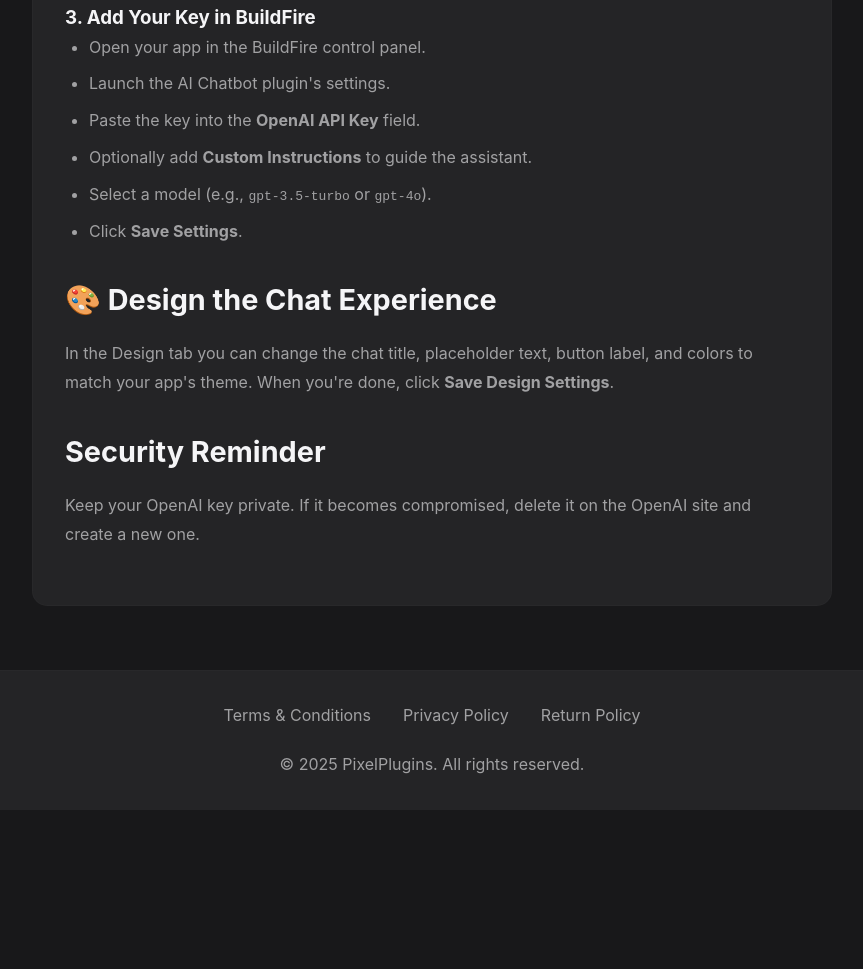
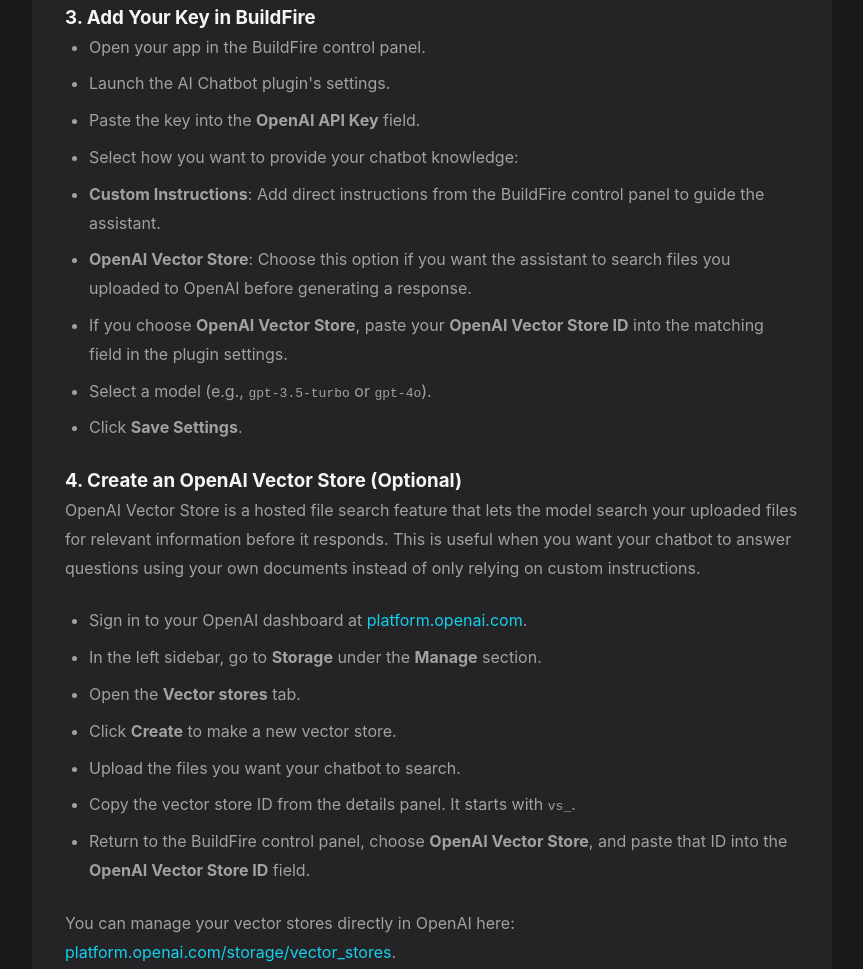
Before and after one commit to Pixel-Plugins/website, a website: page articles/buildfire-ai-chatbot.html in a window 1280 px wide. Shown: the part 962-1931 px from the top of the page, without its empty margins (208-1071 px from the left). Before the commit the page ends 1772 px from the top, so only its background shows below. Drawn offline with Linux system fonts and the light colour scheme.

Commit message:
Update AI chatbot vector store setup docs

```diff
--- a/articles/buildfire-ai-chatbot.html
+++ b/articles/buildfire-ai-chatbot.html
@@ -45,10 +45,26 @@
                 <li>Open your app in the BuildFire control panel.</li>
                 <li>Launch the AI Chatbot plugin's settings.</li>
                 <li>Paste the key into the <strong>OpenAI API Key</strong> field.</li>
-                <li>Optionally add <strong>Custom Instructions</strong> to guide the assistant.</li>
+                <li>Select how you want to provide your chatbot knowledge:</li>
+                <li><strong>Custom Instructions</strong>: Add direct instructions from the BuildFire control panel to guide the assistant.</li>
+                <li><strong>OpenAI Vector Store</strong>: Choose this option if you want the assistant to search files you uploaded to OpenAI before generating a response.</li>
+                <li>If you choose <strong>OpenAI Vector Store</strong>, paste your <strong>OpenAI Vector Store ID</strong> into the matching field in the plugin settings.</li>
                 <li>Select a model (e.g., <code>gpt-3.5-turbo</code> or <code>gpt-4o</code>).</li>
                 <li>Click <strong>Save Settings</strong>.</li>
             </ul>
+
+            <h3>4. Create an OpenAI Vector Store (Optional)</h3>
+            <p>OpenAI Vector Store is a hosted file search feature that lets the model search your uploaded files for relevant information before it responds. This is useful when you want your chatbot to answer questions using your own documents instead of only relying on custom instructions.</p>
+            <ul>
+                <li>Sign in to your OpenAI dashboard at <a href="https://platform.openai.com/" target="_blank">platform.openai.com</a>.</li>
+                <li>In the left sidebar, go to <strong>Storage</strong> under the <strong>Manage</strong> section.</li>
+                <li>Open the <strong>Vector stores</strong> tab.</li>
+                <li>Click <strong>Create</strong> to make a new vector store.</li>
+                <li>Upload the files you want your chatbot to search.</li>
+                <li>Copy the vector store ID from the details panel. It starts with <code>vs_</code>.</li>
+                <li>Return to the BuildFire control panel, choose <strong>OpenAI Vector Store</strong>, and paste that ID into the <strong>OpenAI Vector Store ID</strong> field.</li>
+            </ul>
+            <p>You can manage your vector stores directly in OpenAI here: <a href="https://platform.openai.com/storage/vector_stores" target="_blank">platform.openai.com/storage/vector_stores</a>.</p>
 
             <h2>🎨 Design the Chat Experience</h2>
             <p>In the Design tab you can change the chat title, placeholder text, button label, and colors to match your app's theme. When you're done, click <strong>Save Design Settings</strong>.</p>
```
